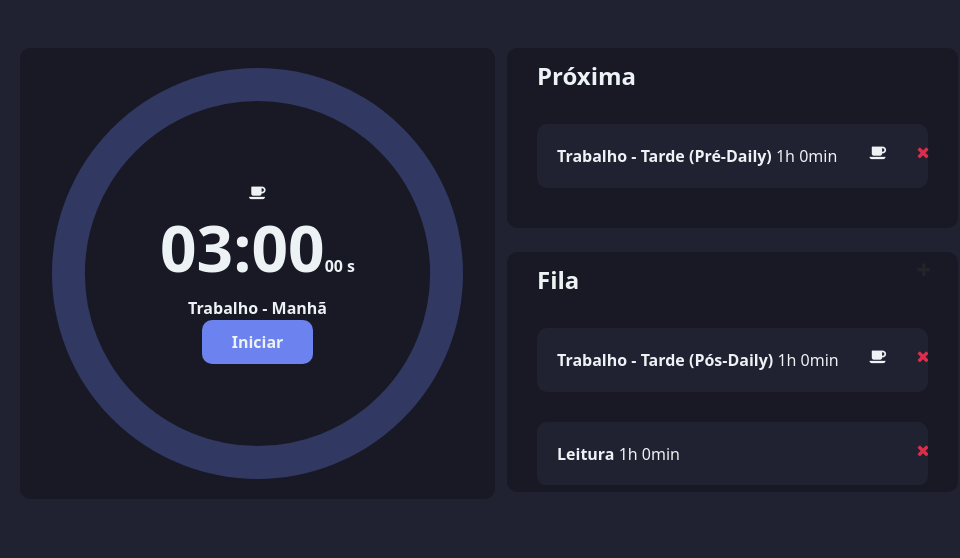
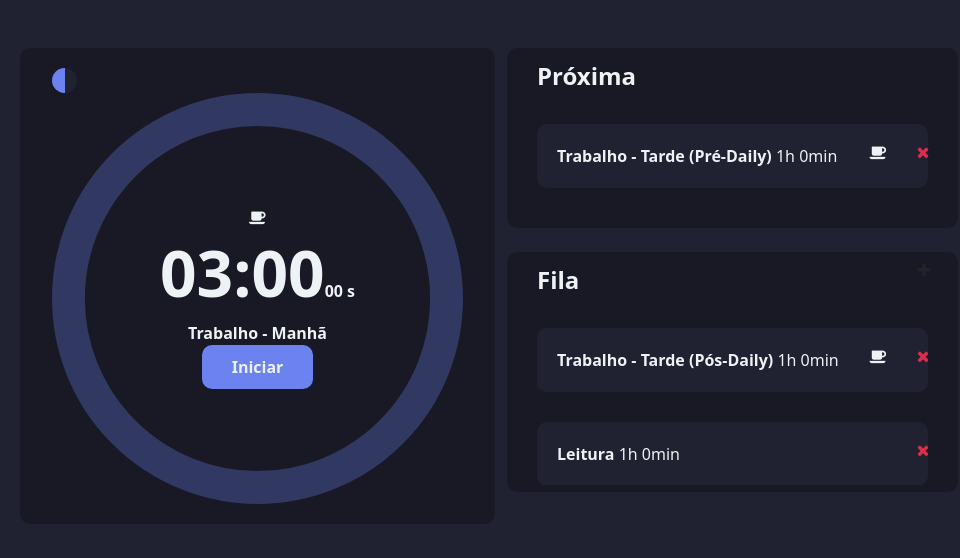
Before and after one commit to pabloalvesdev/timer, a React (Create React App) app: page / in a window 1280 px wide. Shown: the top 558 px of the page, without its empty margins (145-1105 px from the left). Built offline with nearby package versions, Linux system fonts and the light colour scheme.

Commit message:
lkjuytfg

```diff
--- /dev/null
+++ b/src/Components/SelectTheme/index.tsx
@@ -0,0 +1,34 @@
+import React from "react";
+import { ThemeEnum, useAppContext } from "../../Context";
+import { Container, Cor, RowPopover } from "./styles";
+import { OverlayTrigger, Popover } from "react-bootstrap";
+import Themes from "../../Themes";
+
+interface Props {
+    id?: string;
+    color1: string;
+    color2: string;
+}
+
+
+const SelectTheme = () => {
+    const ColoredCircle = ({ color1, color2, id }: Props) => <Container className={id === theme ? 'selected' : ''} id={id}><Cor style={{backgroundColor: color1}} /><Cor style={{backgroundColor: color2}} /></Container>
+    const { theme, setTheme } = useAppContext();
+    const popoverTop = (
+        // dentro desse popover eu jogo as cores
+        <RowPopover onClick={(a: any) => setTheme(a.target.parentNode.id || theme)} id="popover-positioned-top" title="Popover top">
+            <p>Selecione um Tema</p>
+            <div style={{display: "flex", justifyContent: 'space-around'}}>
+                {/* {Object.keys(Themes).filter(a => a !== theme).map(a => <ColoredCircle id={a} color1={Themes[a as ThemeEnum].primary} color2={Themes[a as ThemeEnum].background.default} />)} */}
+                {Object.keys(Themes).map(a => <ColoredCircle id={a} color1={Themes[a as ThemeEnum].primary} color2={Themes[a as ThemeEnum].background.default} />)}
+            </div>
+        </RowPopover>
+      );
+    return(
+        <OverlayTrigger trigger="click" placement="right" overlay={popoverTop}>
+            <Container><Cor style={{backgroundColor: Themes[theme].primary}} /><Cor style={{backgroundColor: Themes[theme].background.default}} /></Container>
+        </OverlayTrigger>
+    );
+}
+
+export default SelectTheme;
--- /dev/null
+++ b/src/Components/SelectTheme/styles.ts
@@ -0,0 +1,34 @@
+import { Popover } from "react-bootstrap";
+import { css, styled } from "styled-components";
+
+export const Container = styled.div`
+    ${({ theme }) => css`
+        display: flex;
+        overflow: hidden;
+        width: 25px;
+        height: 25px;
+        border-radius: 100%;
+        &:hover {
+            cursor: pointer;
+        }
+        &.selected {
+            border: 3px solid white;
+        }
+    `}
+`;
+
+export const Cor = styled.div`
+    ${({ theme }) => css`
+        width: 12.5px;
+        height: 25px;
+    `}
+`;
+
+export const RowPopover = styled(Popover)`
+    ${({ theme }) => css`
+        display: flex;
+        flex-direction: column;
+        padding: 10px;
+        background-color: ${theme.background.default};
+    `}
+`;
--- a/src/Components/Watch/index.tsx
+++ b/src/Components/Watch/index.tsx
@@ -8,11 +8,13 @@ import Text from "../Text";
 import { Button } from "../Button";
 import { formatTime, hexToRGBA } from "../../Utils/utils";
 import { Icon } from "../Icon";
+import CustomSwitch from "../Switch";
+import SelectTheme from "../SelectTheme";
 
 
 const Watch = () => {
-    const { theme, tasks, setTasks, currentTask, setCurrentTask } = useAppContext();
-    const currentTheme = Themes["dark"];
+    const { theme, tasks, setTasks, currentTask, setCurrentTask, setTheme } = useAppContext();
+    const currentTheme = Themes[theme];
 
     const [transition, setTransition] = useState(5);
     const [pomodoro, setPomodoro] = useState(0);
@@ -79,6 +81,8 @@ const Watch = () => {
 
     return(
         <Container>
+            {/* <CustomSwitch onChange={() => console.log("change")} /> */}
+            <SelectTheme />
             <CircularProgressbarWithChildren
             value={pomodoro > 0 ? 100-((pomodoro/300)*100) : 100-((leftSeconds/tasks[currentTask].duration)*100)}
             styles={{
--- a/src/Context/index.tsx
+++ b/src/Context/index.tsx
@@ -3,7 +3,7 @@ import { IDialog, ITheme } from "../Interfaces";
 import ITask from "../Interfaces/ITask";
 import DefaultJson from "../defalttasks.json";
 
-type ThemeEnum = "light" | "dark";
+export type ThemeEnum = "purplelight" | "purpledark" | "reddark" | "redlight";
 
 interface IAppContext {
     theme: ThemeEnum;
@@ -23,7 +23,7 @@ interface Props {
 const AppContext = createContext<IAppContext>({} as IAppContext);
 
 const AppContextProvider = ({ children }: Props) => {
-    const [theme, setTheme] = useState<ThemeEnum>("dark");
+    const [theme, setTheme] = useState<ThemeEnum>("purpledark");
     const [dialog, setDialog] = useState<IDialog>({} as IDialog);
     const [tasks, setTasks] = useState<ITask[]>(DefaultJson.tasks as ITask[]);
     const [currentTask, setCurrentTask] = useState(0);
--- a/src/Themes/light.ts
+++ b/src/Themes/purpledark.ts
@@ -3,16 +3,17 @@
 
 import { ITheme } from "../Interfaces";
 
-const light: ITheme = {
+const purpledark: ITheme = {
     background: {
-        default: '#edf2f4',
-        alternative: '#CED4DA'
+        //default: '#2B2D42',
+        default: '#202231',
+        alternative: '#181925'
     },
     primary: '#6C82EF',
     text: {
-        primary: '#202231',
+        primary: '#edf2f4',
         // secondary: grey[600],
-        // disabled: grey[200]
+        // disabled: grey[700]
         secondary: 'grey',
         disabled: 'grey'
     },
@@ -21,6 +22,6 @@ const light: ITheme = {
     warning: 'yellow',
     transition: 0.25,
     shadow: ''
-};
+}
 
-export default light;
+export default purpledark;
--- /dev/null
+++ b/src/Themes/purplelight.ts
@@ -0,0 +1,26 @@
+// import { grey } from "@mui/material/colors";
+// import { ITheme } from "../Interfaces";
+
+import { ITheme } from "../Interfaces";
+
+const purplelight: ITheme = {
+    background: {
+        default: '#edf2f4',
+        alternative: '#CED4DA'
+    },
+    primary: '#6C82EF',
+    text: {
+        primary: '#202231',
+        // secondary: grey[600],
+        // disabled: grey[200]
+        secondary: 'grey',
+        disabled: 'grey'
+    },
+    confirm: '#06d6a0',
+    cancel: '#dd2d4a',
+    warning: 'yellow',
+    transition: 0.25,
+    shadow: ''
+};
+
+export default purplelight;
--- /dev/null
+++ b/src/Themes/reddark.ts
@@ -0,0 +1,27 @@
+// import { grey } from "@mui/material/colors";
+// import { ITheme } from "../Interfaces";
+
+import { ITheme } from "../Interfaces";
+
+const reddark: ITheme = {
+    background: {
+        //default: '#2B2D42',
+        default: '#202231',
+        alternative: '#181925'
+    },
+    primary: '#e74c3c',
+    text: {
+        primary: '#edf2f4',
+        // secondary: grey[600],
+        // disabled: grey[700]
+        secondary: 'grey',
+        disabled: 'grey'
+    },
+    confirm: '#06d6a0',
+    cancel: '#dd2d4a',
+    warning: 'yellow',
+    transition: 0.25,
+    shadow: ''
+}
+
+export default reddark;
--- a/src/Themes/dark.ts
+++ b/src/Themes/redlight.ts
@@ -3,17 +3,16 @@
 
 import { ITheme } from "../Interfaces";
 
-const dark: ITheme = {
+const purplelight: ITheme = {
     background: {
-        //default: '#2B2D42',
-        default: '#202231',
-        alternative: '#181925'
+        default: '#edf2f4',
+        alternative: '#CED4DA'
     },
-    primary: '#6C82EF',
+    primary: '#e74c3c',
     text: {
-        primary: '#edf2f4',
+        primary: '#202231',
         // secondary: grey[600],
-        // disabled: grey[700]
+        // disabled: grey[200]
         secondary: 'grey',
         disabled: 'grey'
     },
@@ -22,6 +21,6 @@ const dark: ITheme = {
     warning: 'yellow',
     transition: 0.25,
     shadow: ''
-}
+};
 
-export default dark;
+export default purplelight;
```
Also changed, not shown: src/Themes/index.ts (+5 -3 lines).
